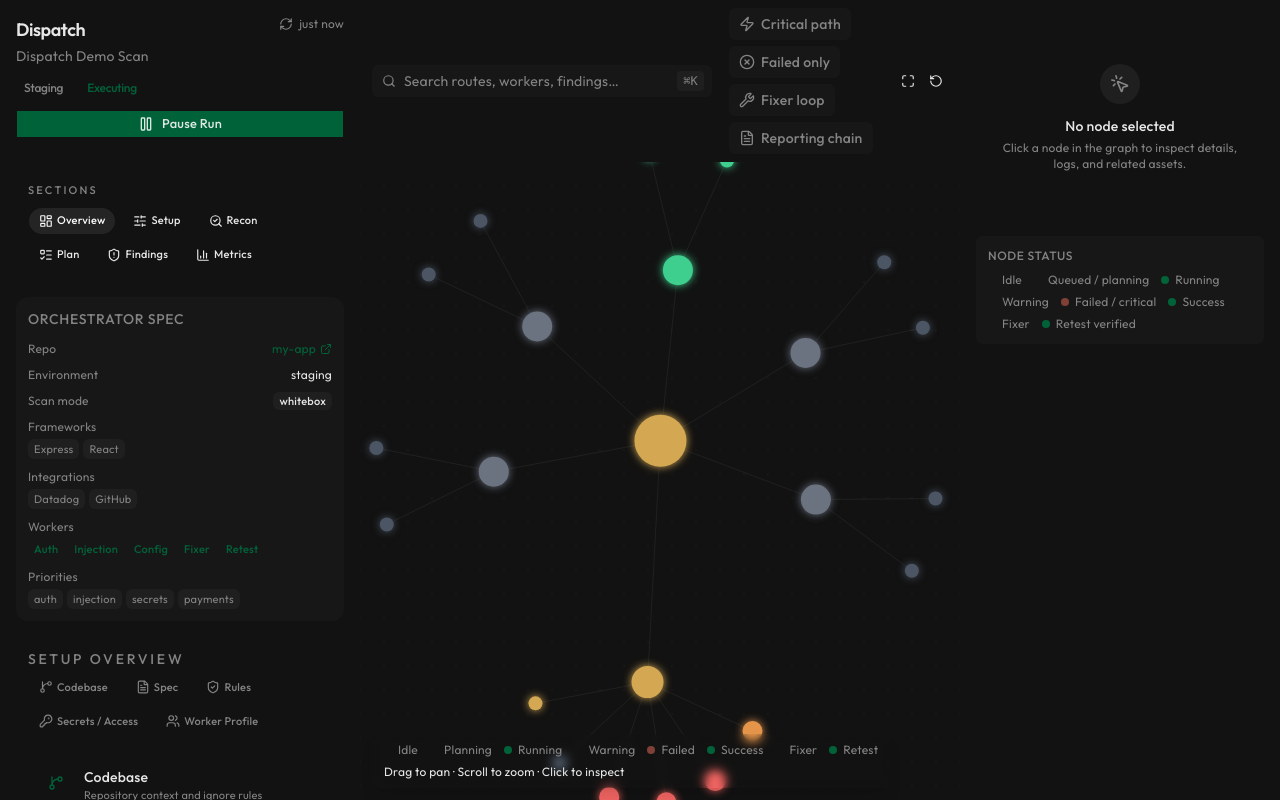
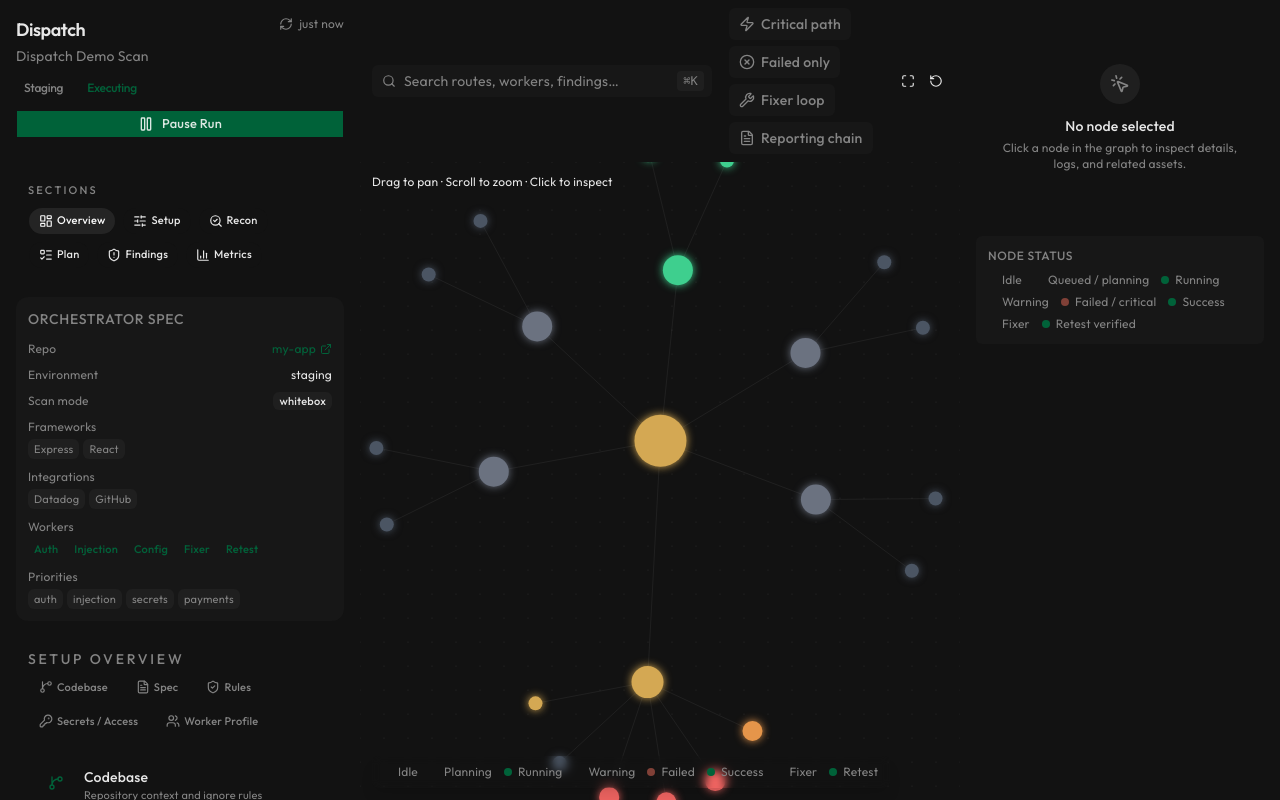
Before and after one commit to Arsh-S/Dispatch, a Next.js app in the folder frontend/: page /dispatch in a window 1280 px wide. Built offline with nearby package versions, Linux system fonts and the light colour scheme.

Commit message:
ui update

```diff
--- a/frontend/app/globals.css
+++ b/frontend/app/globals.css
@@ -93,4 +93,32 @@
     letter-spacing: var(--tracking-normal);
     font-size: 14px;
   }
+
+  html,
+  body {
+    scrollbar-width: auto;
+    scrollbar-color: rgba(255, 255, 255, 0.35) transparent;
+  }
+
+  ::-webkit-scrollbar {
+    width: 14px;
+    height: 14px;
+  }
+
+  ::-webkit-scrollbar-track {
+    background: transparent;
+  }
+
+  ::-webkit-scrollbar-thumb {
+    background: rgba(255, 255, 255, 0.35);
+    border: 3px solid transparent;
+    border-radius: 999px;
+    background-clip: padding-box;
+  }
+
+  ::-webkit-scrollbar-thumb:hover {
+    background: rgba(255, 255, 255, 0.45);
+    border: 3px solid transparent;
+    background-clip: padding-box;
+  }
 }
--- a/frontend/components/dispatch/graph/GraphLegend.tsx
+++ b/frontend/components/dispatch/graph/GraphLegend.tsx
@@ -22,9 +22,6 @@ export function GraphLegend() {
           </div>
         ))}
       </div>
-      <p className="mt-1.5 text-xs text-muted-foreground/60">
-        Drag to pan &middot; Scroll to zoom &middot; Click to inspect
-      </p>
     </div>
   );
 }
--- a/frontend/components/dispatch/graph/GraphWorkspace.tsx
+++ b/frontend/components/dispatch/graph/GraphWorkspace.tsx
@@ -42,6 +42,9 @@ export function GraphWorkspace() {
           resetViewRef={resetViewRef}
         />
         <div className="pointer-events-none absolute inset-0 z-10">
+          <p className="absolute left-3 top-3 text-xs text-muted-foreground/40">
+            Drag to pan &middot; Scroll to zoom &middot; Click to inspect
+          </p>
           <div className="pointer-events-auto absolute bottom-3 left-3">
             <GraphLegend />
           </div>
--- a/frontend/components/ui/scroll-area.tsx
+++ b/frontend/components/ui/scroll-area.tsx
@@ -39,14 +39,14 @@ function ScrollBar({
       data-orientation={orientation}
       orientation={orientation}
       className={cn(
-        "flex touch-none p-px transition-colors select-none data-horizontal:h-2.5 data-horizontal:flex-col data-vertical:h-full data-vertical:w-2.5",
+        "flex touch-none p-0.5 transition-colors select-none data-horizontal:h-3.5 data-horizontal:flex-col data-vertical:h-full data-vertical:w-3.5",
         className
       )}
       {...props}
     >
       <ScrollAreaPrimitive.Thumb
         data-slot="scroll-area-thumb"
-        className="relative flex-1 rounded-full bg-border"
+        className="relative flex-1 rounded-full bg-white/35 hover:bg-white/45"
       />
     </ScrollAreaPrimitive.Scrollbar>
   )
```
